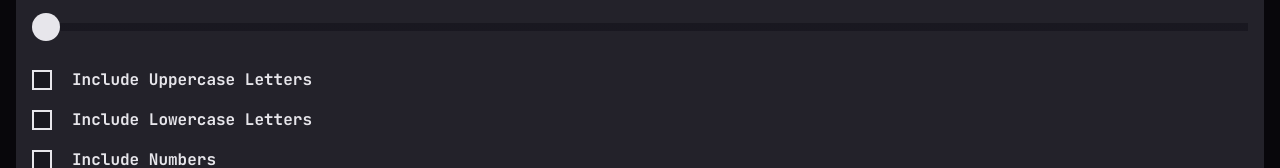
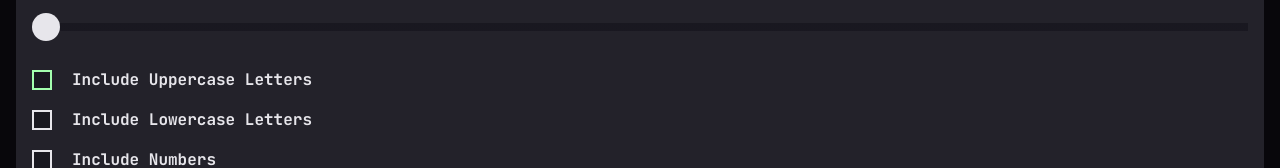
Before and after one commit to MarkusB2611/password-generator-app, a React (Vite) app: page / in a window 1280 px wide. In both pictures the pointer is over the input "Include Uppercase Letters". Shown: the part 270-438 px from the top of the page. Built offline with nearby package versions, Linux system fonts and the light colour scheme.

Commit message:
adding checkbox hover

```diff
--- a/src/index.css
+++ b/src/index.css
@@ -19,6 +19,10 @@
       position: relative;
       cursor: pointer;
       border: 2px solid theme('colors.almost-white')
+    }
+
+    .checkbox:hover {
+      border: 2px solid theme('colors.neon-green');
     }
 
     .checkbox:checked {
```
